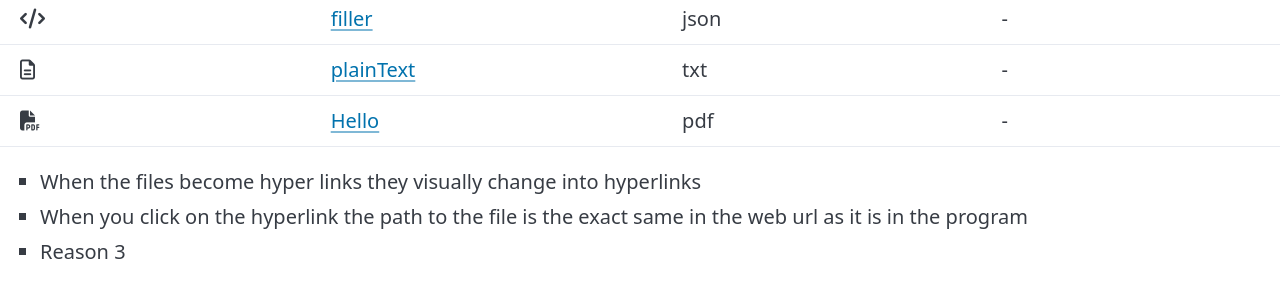
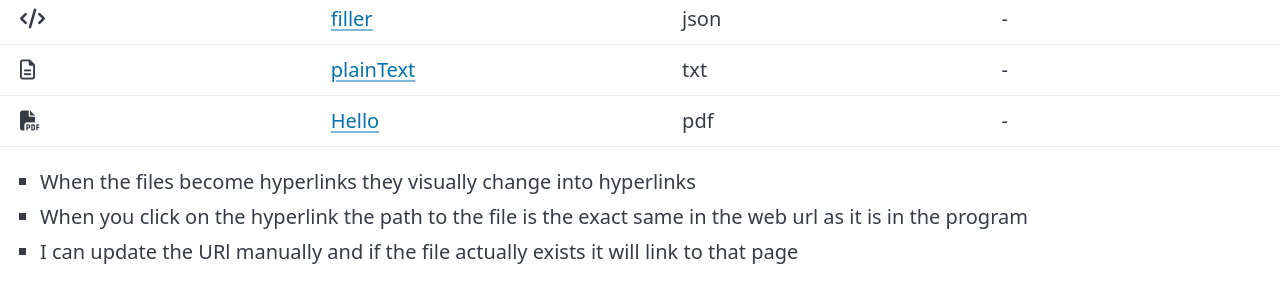
Before and after one commit to neubauerseth/file-browser, a plain HTML site: page table.html in a window 1280 px wide. Shown: the part 276-578 px from the top of the page. Drawn offline with nearby package versions, Linux system fonts and the light colour scheme.

Commit message:
updating last observation

```diff
--- a/table.html
+++ b/table.html
@@ -67,9 +67,9 @@
 
     <!-- Unordered list -->
     <ul>
-        <li>When the files become hyper links they visually change into hyperlinks</li>
+        <li>When the files become hyperlinks they visually change into hyperlinks</li>
         <li>When you click on the hyperlink the path to the file is the exact same in the web url as it is in the program</li>
-        <li>Reason 3</li>
+        <li>I can update the URl manually and if the file actually exists it will link to that page</li>
     </ul>
 </body>
 </html>
```
